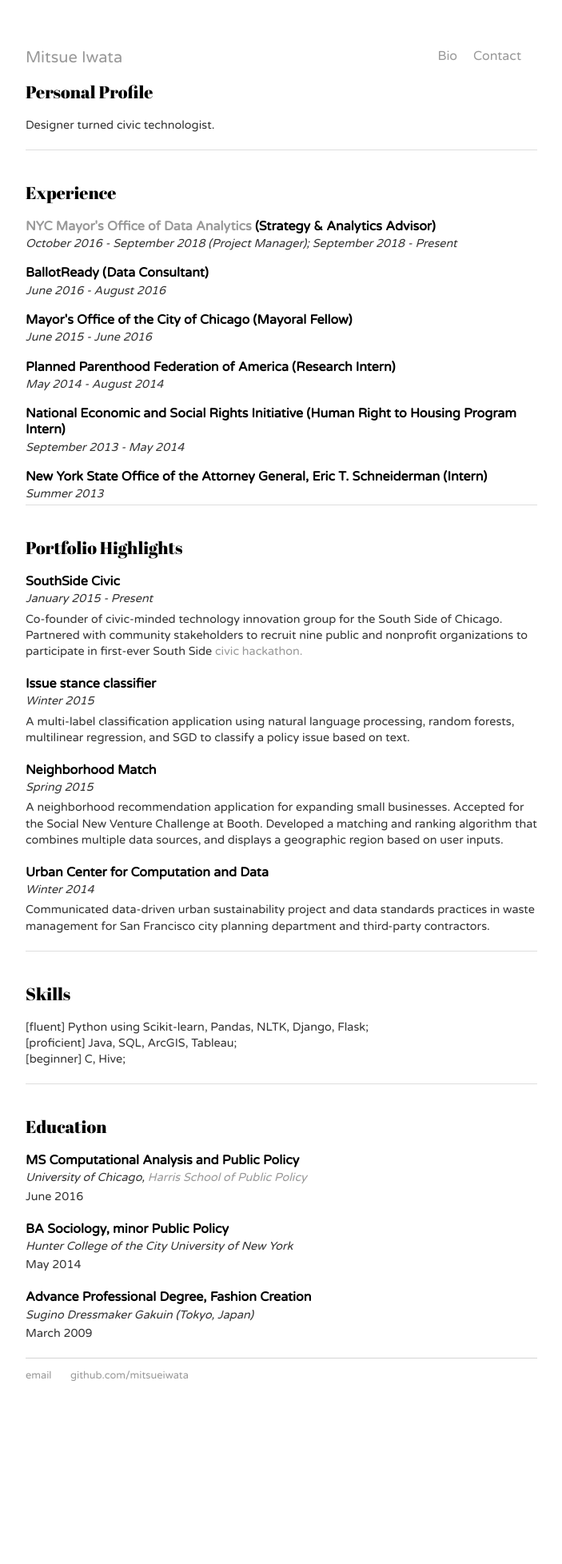
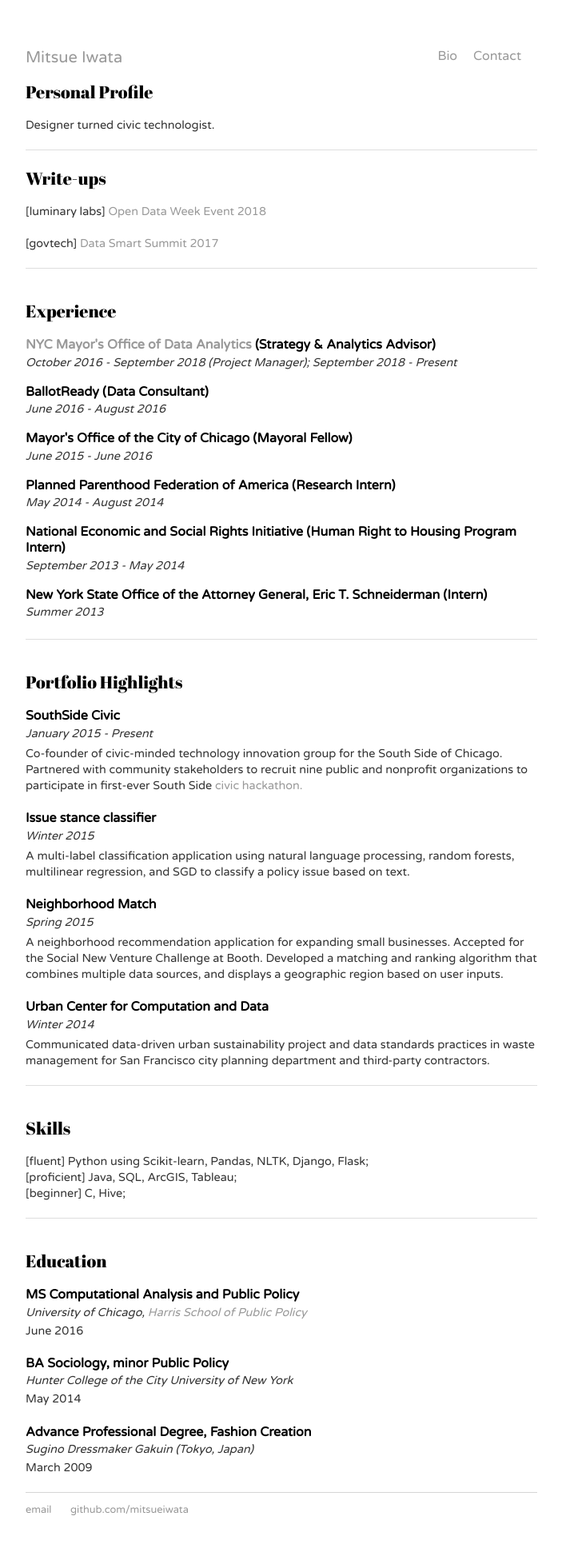
Before and after one commit to MitsueIwata/mitsueiwata.github.io, a Jekyll site: the page built from bio/index.html, in a window 1280 px wide. Shown: the whole page at 80% size, without its empty margins (288-991 px from the left). Built offline with Jekyll 4.4.1, drawn with Linux system fonts in a browser that asks for light colours; before the commit the page ends 1788 px from its top, so only the background shows below that.

Commit message:
added writeups

```diff
--- a/bio/index.html
+++ b/bio/index.html
@@ -15,6 +15,21 @@
 				<div class="sectionContent">
 					<p>Designer turned civic technologist.</p>
 					<!--p>Prefer <a href="../cv/mitsueiwata_resume.pdf">PDF</a>?</p!-->
+				</div>
+			</article>
+			<div class="clear"></div>
+		</section>
+
+		<section>
+			<article>
+				<div class="sectionTitle">
+					<h2 style="margin-top: 0px">Write-ups</h2>
+				</div>
+
+				<div class="sectionContent">
+					<p>[luminary labs] <a href="https://www.luminary-labs.com/questions-asking-non-traditional-data/" target="_blank"> Open Data Week Event 2018</a></p>
+					<p>[govtech] <a href="https://www.govtech.com/data/Beyond-Duck-and-Cover.html" target="_blank">Data Smart Summit 2017</a></p>
+
 				</div>
 			</article>
 			<div class="clear"></div>
@@ -49,6 +64,7 @@
 				<article>
 					<h3>New York State Office of the Attorney General, Eric T. Schneiderman (Intern)</h3>
 					<p class="subDetails">Summer 2013</p>
+					<br>
 				</article>
 			</div>
 			<div class="clear"></div>
```
